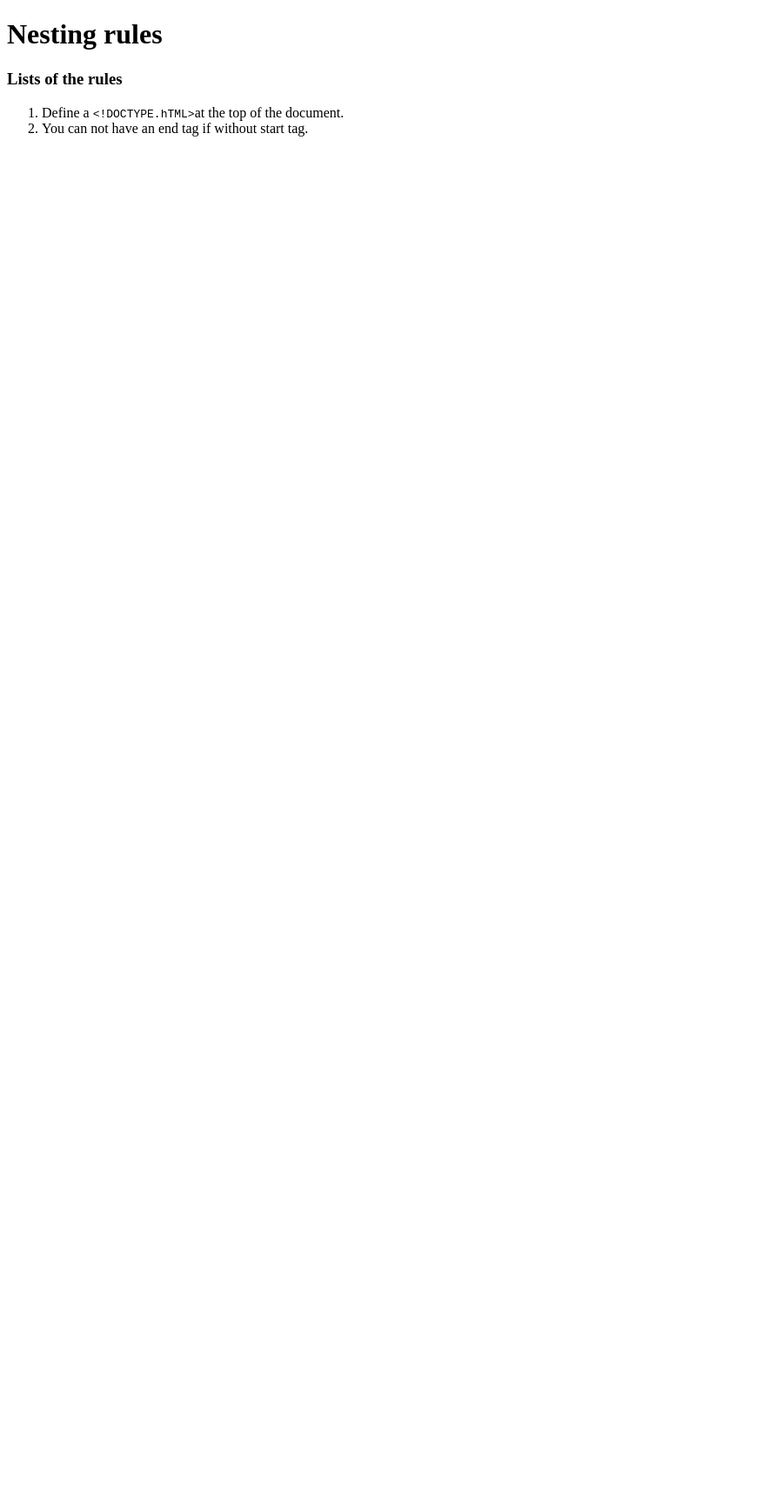
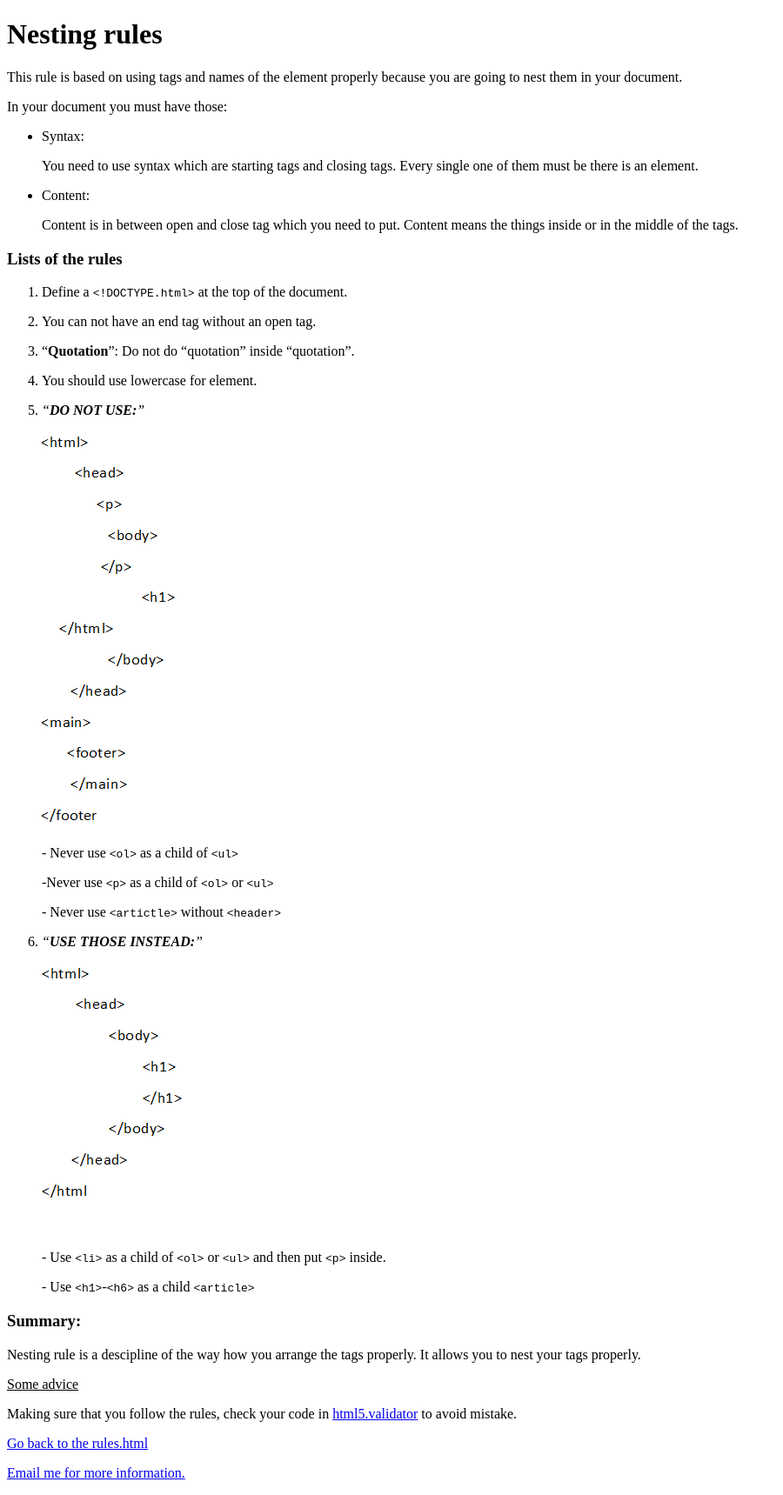
Before and after one commit to Tiaraha-funny/learning-html, a plain HTML site: page nesting-rules.html in a window 1280 px wide. Shown: the whole page at 87% size, without its empty margins (0-900 px from the left). Before the commit the page ends 800 px from the top, so only its background shows below. Drawn offline with Linux system fonts and the light colour scheme.

Commit message:
Added files

```diff
--- a/nesting-rules.html
+++ b/nesting-rules.html
@@ -1,5 +1,6 @@
 <!DOCTYPE html>
 <html lang="en">
+
 <head>
   <meta charset="UTF-8">
   <meta name="viewport" content="width=device-width">
@@ -7,12 +8,38 @@
     Nesting rules
   </title>
 </head>
+
 <body>
   <header>
     <h1>
       Nesting rules
     </h1>
   </header>
+  <nav>
+    <p>
+      This rule is based on using tags and names of the element properly because you are going to nest them in your
+      document.
+    </p>
+    <p>
+      In your document you must have those:
+    </p>
+    <ul>
+      <li>
+        Syntax:
+        <p>
+          You need to use syntax which are starting tags and closing tags. Every single one of them must be there is an
+          element.
+        </p>
+      </li>
+      <li>
+        Content:
+        <p>
+          Content is in between open and close tag which you need to put. Content means the things inside or in the
+          middle of the tags.
+        </p>
+      </li>
+    </ul>
+  </nav>
   <main>
     <article>
       <header>
@@ -22,16 +49,70 @@
       </header>
       <ol>
         <li>
-                    Define a <code>&lt;!DOCTYPE.hTML&gt;</code>at the top of the document.
+          <p>
+            Define a <code>&lt;!DOCTYPE.html&gt;</code> at the top of the document.
+          </p>
         </li>
         <li>
-                    You can not have an end tag if without start tag.
+          <p>
+            You can not have an end tag without an open tag.
+          </p>
+        </li>
+        <li>
+          <p>
+            <q><b>Quotation</b></q>: Do not do <q>quotation</q> inside <q>quotation</q>.
+          </p>
+        </li>
+        <li>
+          You should use lowercase for element.
+        </li>
+        <li>
+          <p>
+            <em><q><b>DO NOT USE:</b></q></em>
+          </p>
+          <img src="bad-html.png" alt>
+          <p>
+            - Never use <code>&lt;ol&gt;</code> as a child of <code>&lt;ul&gt;</code>
+          </p>
+          <p>
+            -Never use <code>&lt;p&gt;</code> as a child of <code>&lt;ol&gt;</code> or <code>&lt;ul&gt;</code>
+          </p>
+          <p>
+            - Never use <code>&lt;artictle&gt;</code> without <code>&lt;header&gt;</code>
+          </p>
+        </li>
+        <li>
+          <p>
+            <em><q><b>USE THOSE INSTEAD:</b></q></em>
+          </p>
+          <img src="html.png" alt>
+          <p>
+            - Use <code>&lt;li&gt;</code> as a child of <code>&lt;ol&gt;</code> or <code>&lt;ul&gt;</code> and then put
+            <code>&lt;p&gt;</code> inside.
+          </p>
+          <p>
+            - Use <code>&lt;h1&gt;</code>-<code>&lt;h6&gt;</code> as a child <code>&lt;article&gt;</code>
+          </p>
         </li>
       </ol>
     </article>
   </main>
   <footer>
-
+    <h3>Summary:</h3>
+    <p>
+      Nesting rule is a descipline of the way how you arrange the tags properly. It allows you to nest your tags
+      properly.
+      <p>
+        <ins>Some advice</ins>
+      </p> Making sure that you follow the rules, check your code in <a
+        href="https://validator.w3.org/">html5.validator</a> to avoid mistake.
+      <p>
+        <a href="rules.html">Go back to the rules.html</a>
+      </p>
+      <p>
+        <a href="mailto:jeannie.petah@gmail.com">Email me for more information.</a>
+      </p>
   </footer>
 </body>
+
 </html>
```
Also changed, not shown: attribute-rules.html (added, +69 -0 lines), elements.html (+1 -1 lines), homepage.html (+1 -1 lines), rules.html (+69 -8 lines), bad-html.png (added), html.png (added). Lines whose indentation alone changed are shown as unchanged.
